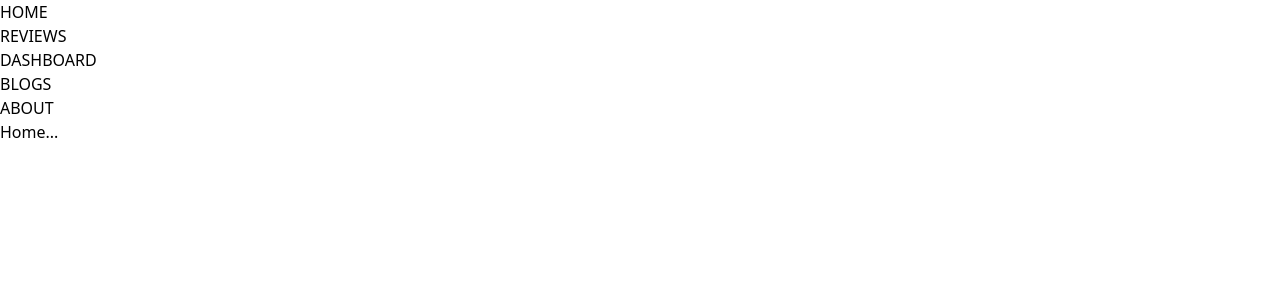
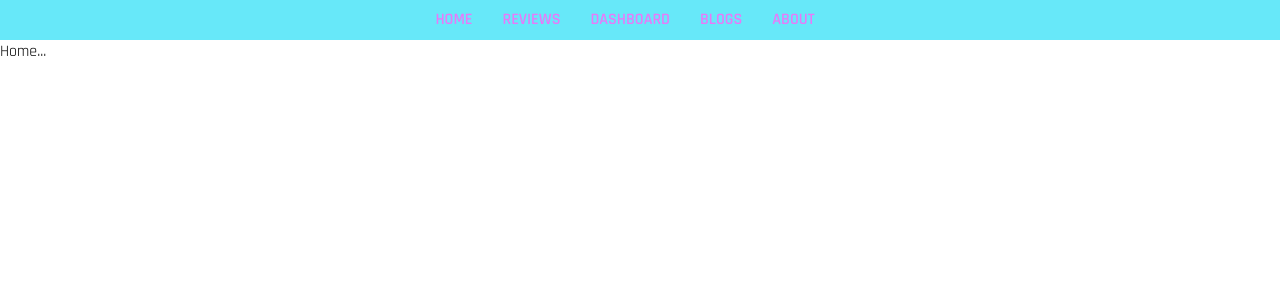
Before and after one commit to Arafath-Rahman/productAnalysis, a React (Create React App) app: page / in a window 1280 px wide. Shown: the top 300 px of the page. Built offline with nearby package versions, Linux system fonts and the light colour scheme.

Commit message:
added route, custom link, designed navbar

```diff
--- a/public/index.html
+++ b/public/index.html
@@ -24,7 +24,7 @@
       work correctly both with client-side routing and a non-root public URL.
       Learn how to configure a non-root public URL by running `npm run build`.
     -->
-    <title>React App</title>
+    <title>Player Analysis</title>
   </head>
   <body>
     <noscript>You need to enable JavaScript to run this app.</noscript>
--- a/src/App.css
+++ b/src/App.css
@@ -1,5 +1,8 @@
+@import url("https://fonts.googleapis.com/css2?family=Rajdhani:wght@300;400;500;600;700&display=swap");
+
 * {
   box-sizing: border-box;
   margin: 0;
   padding: 0;
+  font-family: "Rajdhani", sans-serif;
 }
--- /dev/null
+++ b/src/Components/CustomLink/CustomLink.js
@@ -0,0 +1,20 @@
+import { Link, useMatch, useResolvedPath } from "react-router-dom";
+
+const CustomLink = ({ children, to, ...props }) => {
+  let resolved = useResolvedPath(to);
+  let match = useMatch({ path: resolved.pathname, end: true });
+
+  return (
+    <div>
+      <Link
+        style={{ textDecoration: match ? "underline" : "none", marginRight:'30px' }}
+        to={to}
+        {...props}
+      >
+        {children}
+      </Link>
+    </div>
+  );
+}
+
+export default CustomLink;
--- a/src/Components/Header/Header.js
+++ b/src/Components/Header/Header.js
@@ -1,17 +1,17 @@
 import React from 'react';
-import { Link } from 'react-router-dom';
+import CustomLink from '../CustomLink/CustomLink';
 import './Header.css';
 
 const Header = () => {
   return (
     <div>
       <nav>
-        <ul>
-          <li><Link to='/home'>HOME</Link></li>
-          <li><Link to='/reviews'>REVIEWS</Link></li>
-          <li><Link to='/dashboard'>DASHBOARD</Link></li>
-          <li><Link to='/blogs'>BLOGS</Link></li>
-          <li><Link to='/about'>ABOUT</Link></li>
+        <ul className='flex justify-center h-10 items-center bg-cyan-300 text-fuchsia-400 font-semibold'>
+          <li><CustomLink to='/home'>HOME</CustomLink></li>
+          <li><CustomLink to='/reviews'>REVIEWS</CustomLink></li>
+          <li><CustomLink to='/dashboard'>DASHBOARD</CustomLink></li>
+          <li><CustomLink to='/blogs'>BLOGS</CustomLink></li>
+          <li><CustomLink to='/about'>ABOUT</CustomLink></li>
         </ul>
       </nav>
     </div>
```
